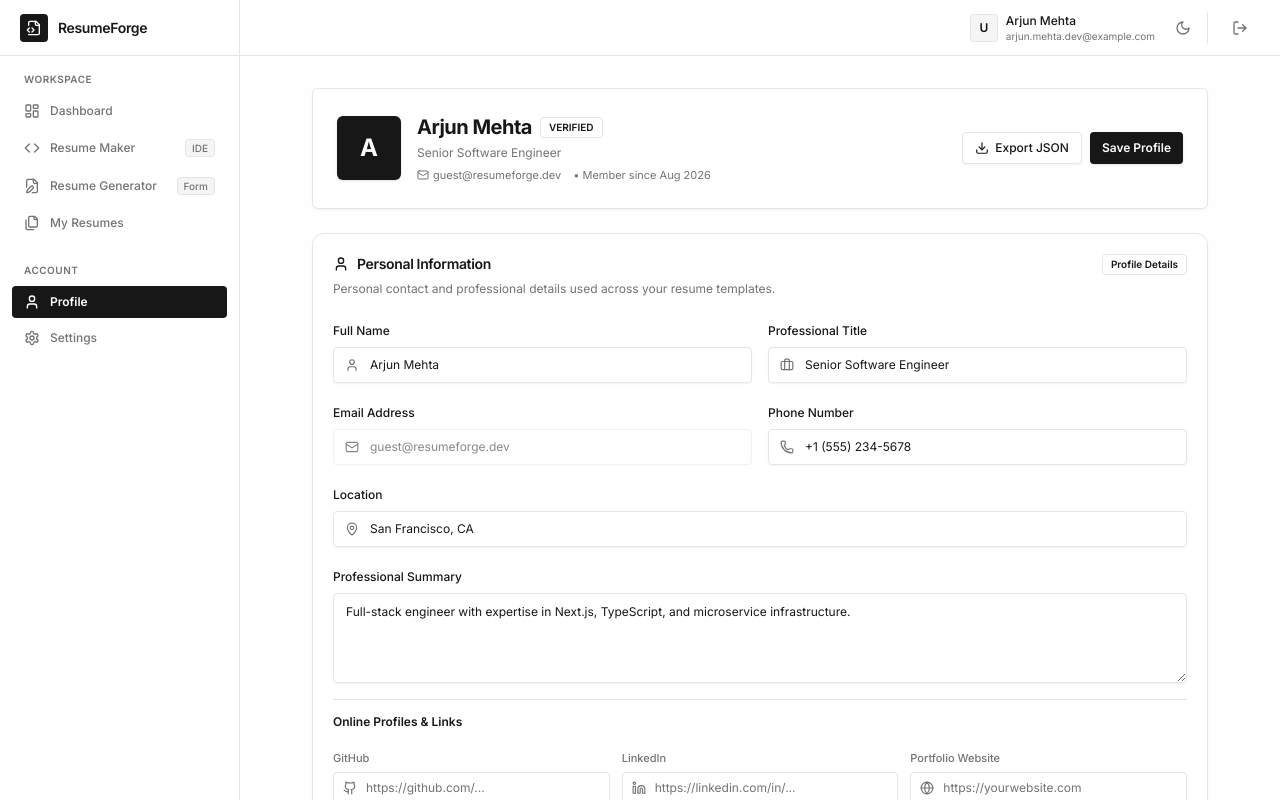
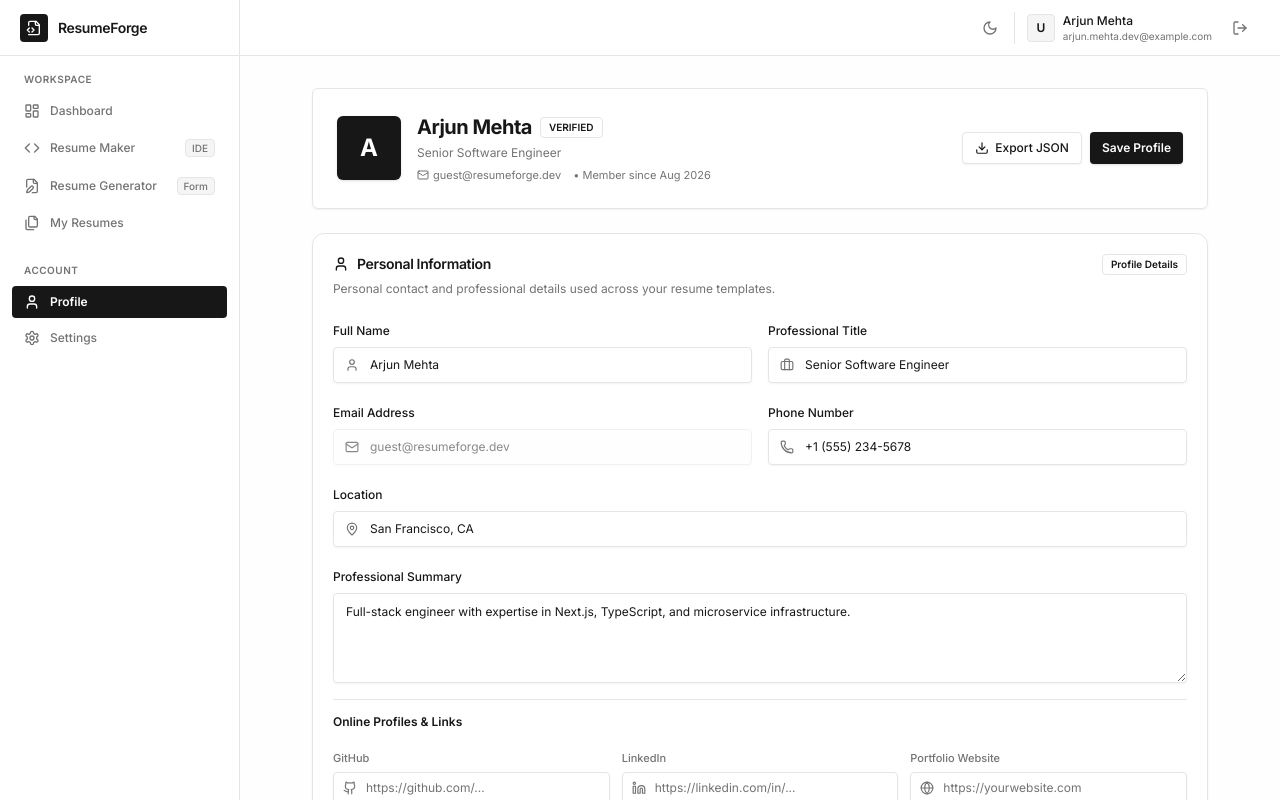
Before and after one commit to parmarramnik/ResumeForge, a Next.js app in the folder apps/web/: page /profile in a window 1280 px wide. Built offline with nearby package versions, Linux system fonts and the light colour scheme; no server answers.

Commit message:
style: position theme toggle at the first position in header navigation

```diff
--- a/apps/web/components/layout/header.tsx
+++ b/apps/web/components/layout/header.tsx
@@ -36,8 +36,13 @@ export function Header({ user }: HeaderProps) {
   return (
     <>
       <header className="h-14 border-b border-border bg-card px-6 flex items-center justify-end shrink-0">
-        {/* User Profile & Sign Out */}
         <div className="flex items-center gap-3">
+          {/* 1. Theme Button (First Position) */}
+          <div className="flex items-center pr-2 border-r border-border">
+            <ThemeToggle />
+          </div>
+
+          {/* 2. User Profile */}
           <Link href="/profile" className="flex items-center gap-2 hover:opacity-80 transition-opacity">
             <div className="w-7 h-7 rounded-md bg-muted text-foreground flex items-center justify-center text-xs font-semibold border border-border">
               {user?.full_name?.charAt(0) || user?.email?.charAt(0) || 'U'}
@@ -52,10 +57,7 @@ export function Header({ user }: HeaderProps) {
             </div>
           </Link>
 
-          <div className="flex items-center gap-1 border-r border-border pr-2 mr-1">
-            <ThemeToggle />
-          </div>
-
+          {/* 3. Sign Out Button */}
           <Button
             variant="ghost"
             size="icon"
```
Also changed, not shown: 2 other files (tests, documents, lock files or other folders).
